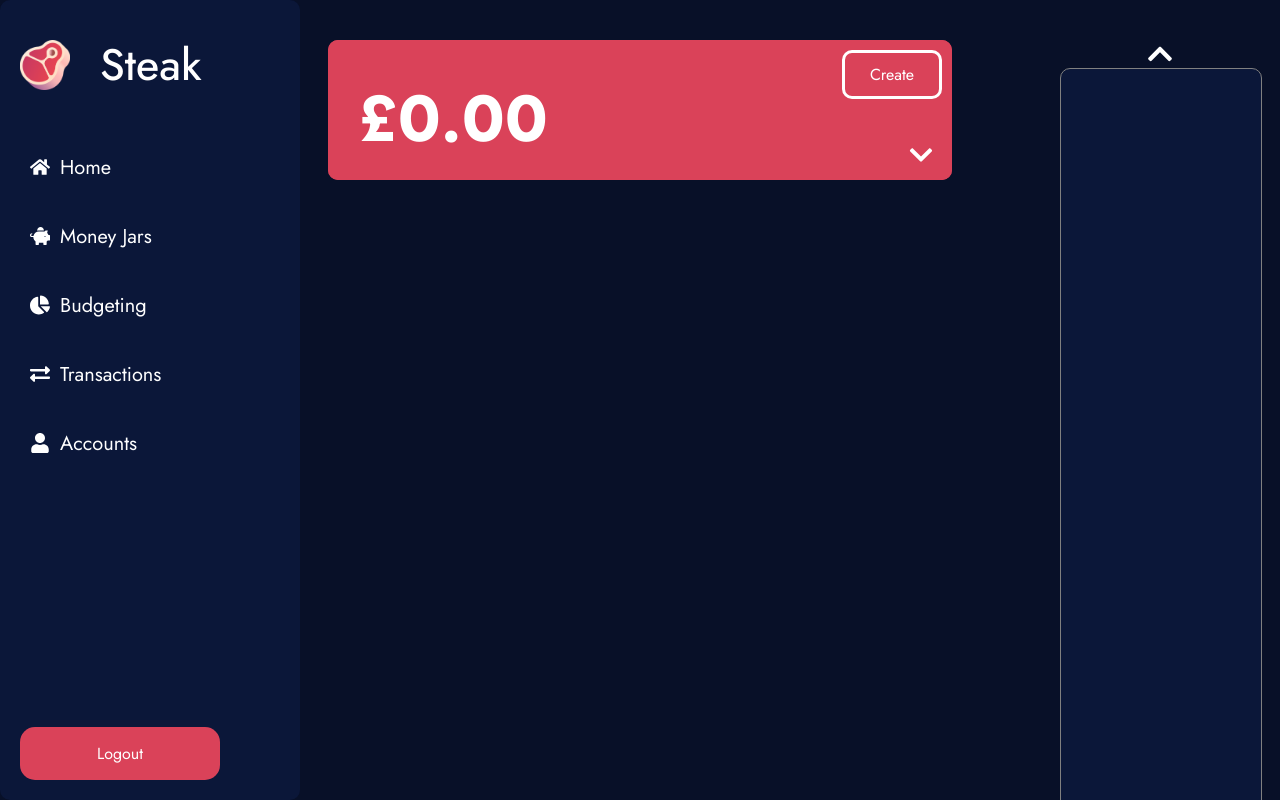
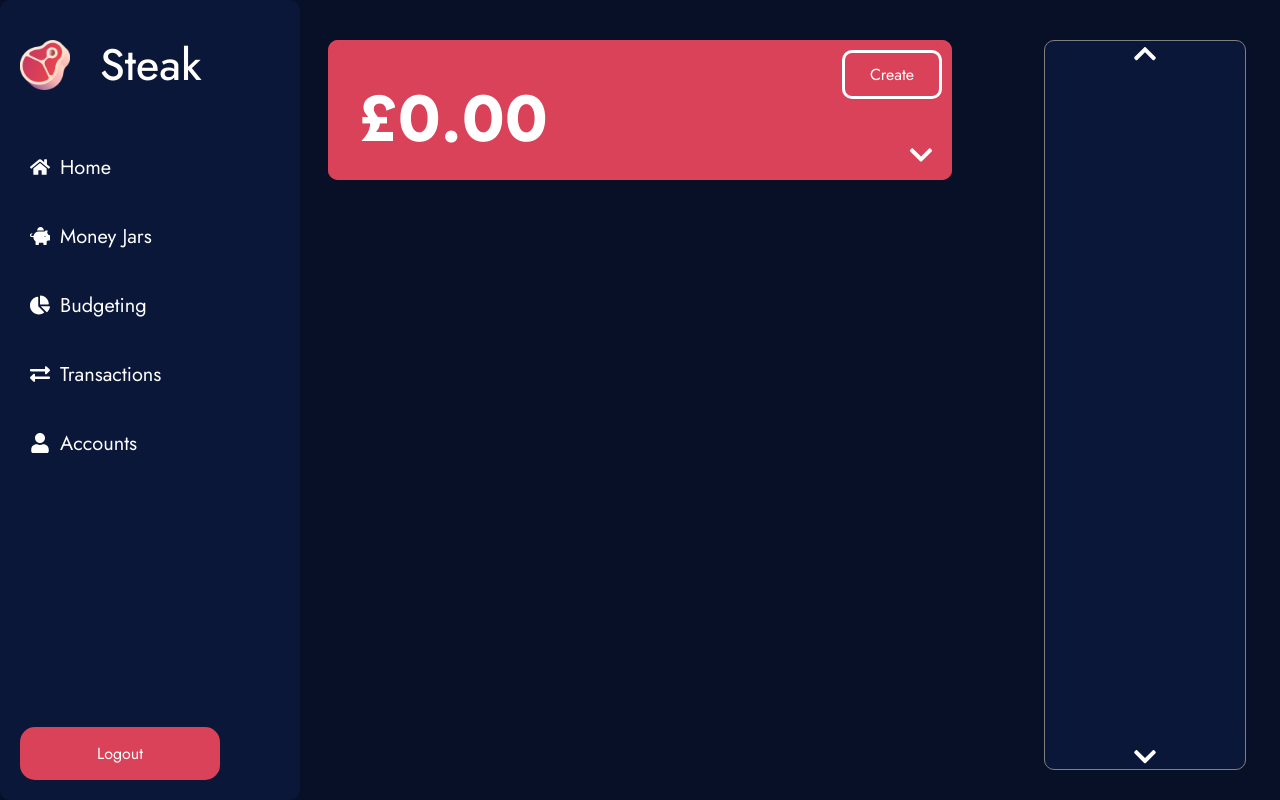
Before and after one commit to UniOfGreenwich/elee1149-coursework--steak, a React (Vite) app in the folder steakinc-web-app/steakinc-web-app/: page /jars in a window 1280 px wide. Built offline with nearby package versions, Linux system fonts and the light colour scheme.

Commit message:
jar carousel changes

```diff
--- a/steakinc-web-app/steakinc-web-app/src/JarsScreen/JarsScreen.css
+++ b/steakinc-web-app/steakinc-web-app/src/JarsScreen/JarsScreen.css
@@ -101,7 +101,6 @@
     border-radius: 10px;
     margin-bottom: 20px;
     position: relative;
-    margin-top: -40px;
 }
 
 .account-item {
@@ -135,6 +134,7 @@
     height: 120px;
     display: flex;
     align-items: center; /* Center items vertically */
+    margin-bottom: 20px;
 }
 
 .slick-prev, .slick-next {
@@ -407,6 +407,7 @@
 
     .account-total-container {
         height: 120px;
+        margin-top: -40px;
     }
 
     .account-total {
--- a/steakinc-web-app/steakinc-web-app/src/JarsScreen/VerticalCarousel.css
+++ b/steakinc-web-app/steakinc-web-app/src/JarsScreen/VerticalCarousel.css
@@ -5,6 +5,7 @@
     top: 40px;
     height: 100%;
     width: 200px;
+    margin-right: 15px;
 }
 
 @media (min-width: 1024px) {
@@ -35,11 +36,23 @@
         align-items: center;
     }
 
+    .vertical-carousel-container {
+        display: flex;
+        flex-direction: column;
+        align-items: center;
+        background-color: #0B1739;
+        width: 100%;
+        height: 91%;
+        position: relative;
+        border: 1px grey solid;
+        border-radius: 10px;
+    }
+
     .jar-carousel-container.vertical-carousel {
         overflow: hidden;
         height: 800px;
         width: 100%;
-        border: 1px grey solid;
+        position: relative; /* Ensure arrows are positioned within this container */
     }
 
     .jar-container {
@@ -66,13 +79,17 @@
         font-size: 20px;
     }
 
-    .carousel-button.prev-button {
+    .custom-prev-arrow {
         position: absolute;
-        top: 0;
+        top: 10px; /* Position the previous arrow at the top */
+        left: 50%; /* Center horizontally */
+        transform: translateX(-50%);
     }
 
-    .carousel-button.next-button {
+    .custom-next-arrow {
         position: absolute;
-        bottom: 0;
+        bottom: 10px; /* Position the next arrow at the bottom */
+        left: 50%; /* Center horizontally */
+        transform: translateX(-50%);
     }
 }
--- a/steakinc-web-app/steakinc-web-app/src/JarsScreen/VerticalCarousel.jsx
+++ b/steakinc-web-app/steakinc-web-app/src/JarsScreen/VerticalCarousel.jsx
@@ -23,6 +23,7 @@ const VerticalCarousel = ({ jars, setSelectedJar }) => {
 
     return (
         <div className="vertical-carousel-wrapper">
+            <div className="vertical-carousel-container">
                 <CustomPrevArrow onClick={handlePrev} className="custom-arrow" />
                 <div className="jar-carousel-container vertical-carousel">
                     <div className="jar-container" ref={carouselRef}>
@@ -37,6 +38,7 @@ const VerticalCarousel = ({ jars, setSelectedJar }) => {
                 </div>
                 <CustomNextArrow onClick={handleNext} className="custom-arrow" />
             </div>
+        </div>
     );
 };
 
```
Lines whose indentation alone changed are shown as unchanged.
